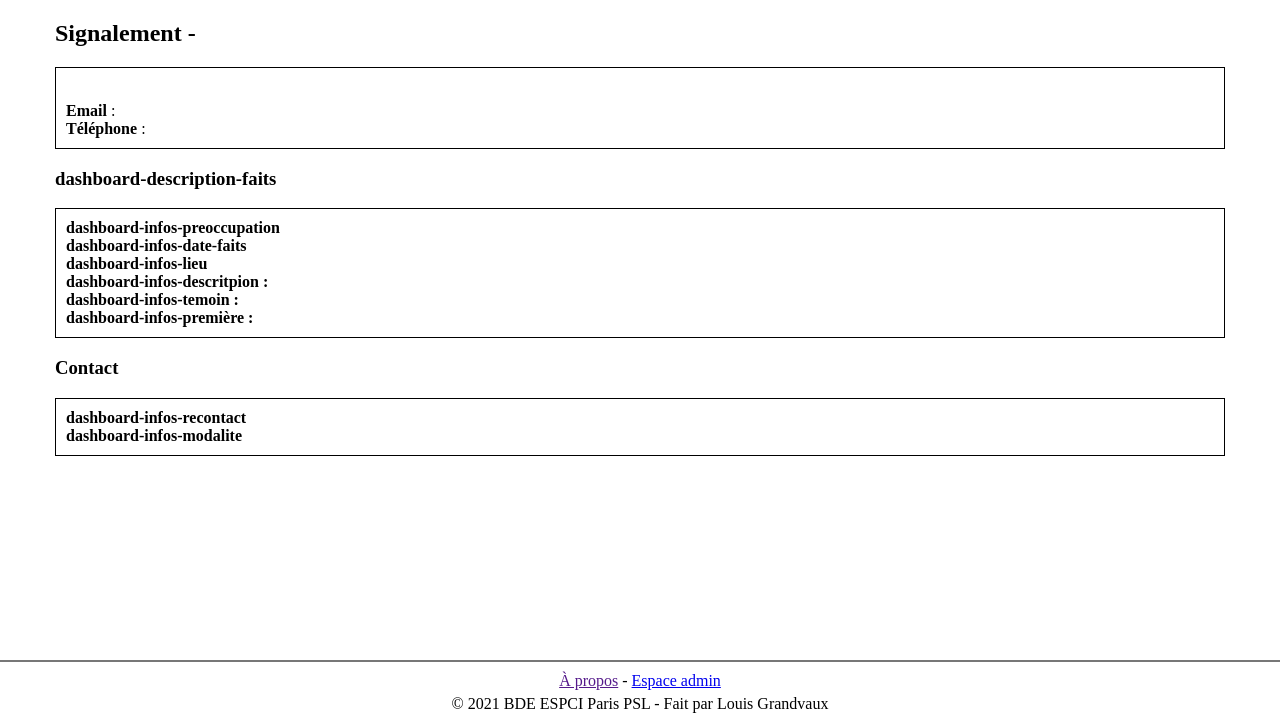
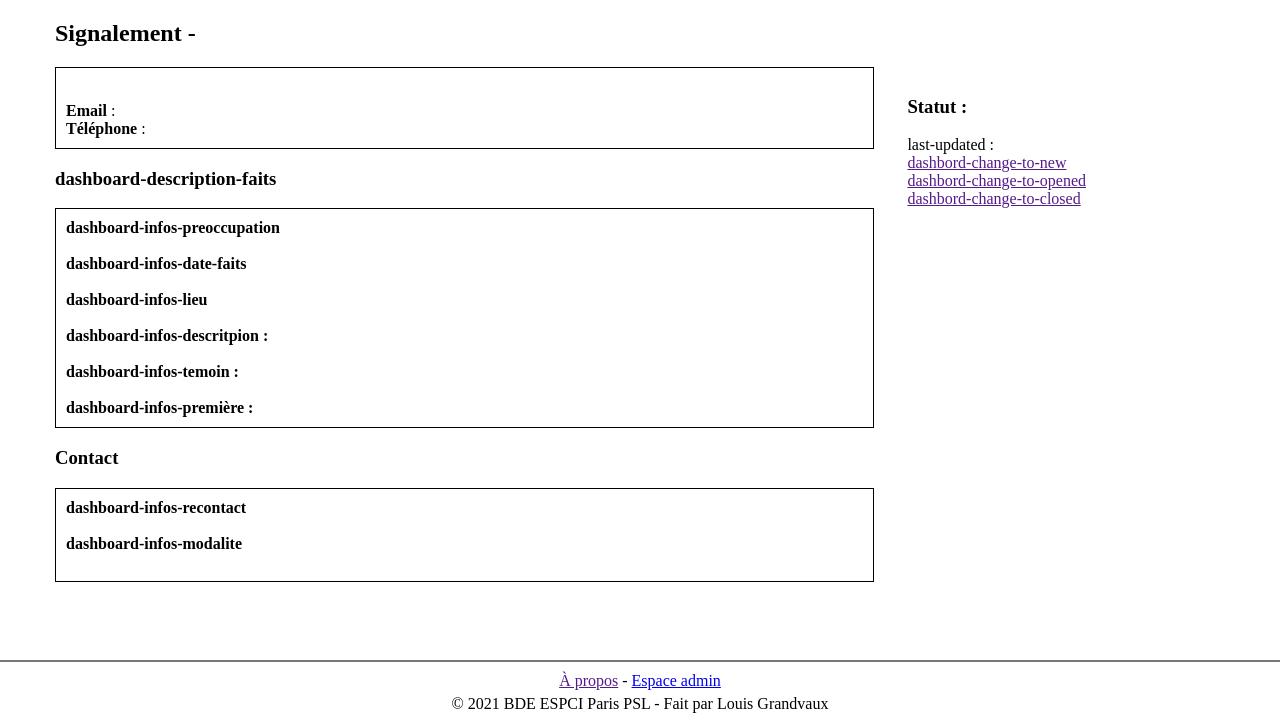
Before and after one commit to louisld/signalement-PC, a Flask app: template signalement/templates/admin/signalement.html in a window 1280 px wide. Shown: the part 77-800 px from the top of the page. Run offline with Flask 2, Linux system fonts and the light colour scheme; the template is opened without the code that fills it, so the values that code supplies are empty; the visitor is signed in with stand-in values (Sample User, id 1).

Commit message:
Mise à jour de l'interface du dashboard

```diff
--- a/signalement/admin/views.py
+++ b/signalement/admin/views.py
@@ -38,7 +38,7 @@
 @admin.route('/dashboard')
 @login_required
 def dashboard():
-    signalements_new = Signalement.query.filter_by(statut=SignalementStatut.new).order_by(Signalement.date_signalement.desc()).all()
+    signalements_new = Signalement.query.filter_by(statut=SignalementStatut.new).order_by(Signalement.date_updated.desc()).all()
     return render_template('admin/dashboard.html', signalements_new=signalements_new)
 
 
--- a/signalement/static/css/admin/dashboard.css
+++ b/signalement/static/css/admin/dashboard.css
@@ -47,3 +47,43 @@
 .dashboard-name {
     font-size: 1.3em;
 }
+.dashboard-infos-text {
+    padding: 10px;
+}
+.dashboard-signalement-container {
+    width: 100%;
+    display: flex;
+    flex-direction: column;
+}
+.dashboard-signalement {
+    width: 100%;
+}
+.dashboard-signalement-statut {
+    width: 100%;
+    padding: 10px;
+    box-sizing: border-box;
+}
+@media (min-width: 768px) {
+    .dashboard-signalement-container {
+        flex-direction: row-reverse;
+    }
+    .dashboard-signalement-statut {
+        width: 28%;
+        margin-left: 2%;
+    }
+    .dashboard-signalement {
+        width: 70%;
+    }
+}
+.dashboard-signalement-statut-new {
+    background-color: red;
+    color: white;
+}
+.dashboard-signalement-statut-opened {
+    background-color: orange;
+    color: white;
+}
+.dashboard-signalement-statut-closed {
+    background-color: green;
+    color: white;
+}
--- a/signalement/templates/admin/signalement.html
+++ b/signalement/templates/admin/signalement.html
@@ -2,12 +2,32 @@
 
 {% block css %}
     <link rel="stylesheet" href="{{ url_for('static', filename='css/admin/dashboard.css') }}">
+    <link rel="stylesheet" href="{{ url_for('static', filename='bower_components/components-font-awesome/css/all.min.css') }}">
 {% endblock %}
 
 {% block content %}
 
 <h2>{{ _("Signalement")}} - {{ signalement.categorie }}</h2>
 
+<div class="dashboard-signalement-container">
+    <div class="dashboard-signalement-statut dashboard-signalement-statut-{{signalement.statut.name}}">
+        <h3>{{ _("Statut") }} : {{ signalement.statut_str[signalement.statut] }}</h3>
+        <p>
+            {# Pas très joli #}
+            {{ _("last-updated")}} : {{ signalement.date_updated }}
+            <br/>
+            {% if not signalement.statut|string == "SignalementStatut.new" %}
+                <a href=""><i class="fas fa-envelope"></i>{{ _("dashbord-change-to-new")}}</a><br/>
+            {% endif %}
+            {% if not signalement.statut|string == "SignalementStatut.opened" %}
+                <a href=""><i class="fas fa-envelope-open"></i>{{ _("dashbord-change-to-opened")}}</a><br/>
+            {% endif %}
+            {% if not signalement.statut|string == "SignalementStatut.closed" %}
+                <a href=""><i class="fas fa-archive"></i>{{ _("dashbord-change-to-closed")}}</a><br/>
+            {% endif %}
+        </p>
+    </div>
+    <div class="dashboard-signalement">
         <div class="dashboard-cat">
             <span class="dashboard-name">{{ signalement.nom }} {{ signalement.prenom }}</span><br/>
             <b>{{ _("Email") }}</b> : {{ signalement.email }}<br />
@@ -31,4 +51,6 @@
             <div class="dashboard-infos"><b>{{ _("dashboard-infos-recontact")}}</b><br/> <span class="dashboard-infos-text">{{ signalement.recontact }}</span></div>
             <div class="dashboard-infos"><b>{{ _("dashboard-infos-modalite")}}</b><br/> <span class="dashboard-infos-text">{{ signalement.modalite }}</span></div>
         </div>
+    </div>
+</div>
 {% endblock %}
```
Also changed, not shown: migrations/versions/bc7a05f3fa73_ajout_de_date_updated.py (added, +30 -0 lines), signalement/frontend/models.py (+8 -0 lines). Lines whose indentation alone changed are shown as unchanged.
